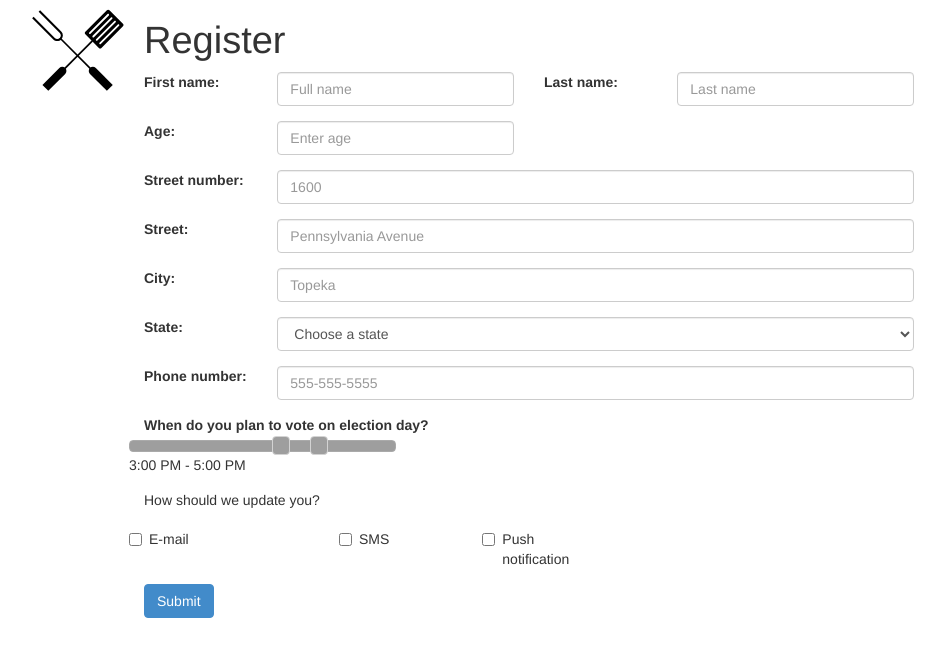
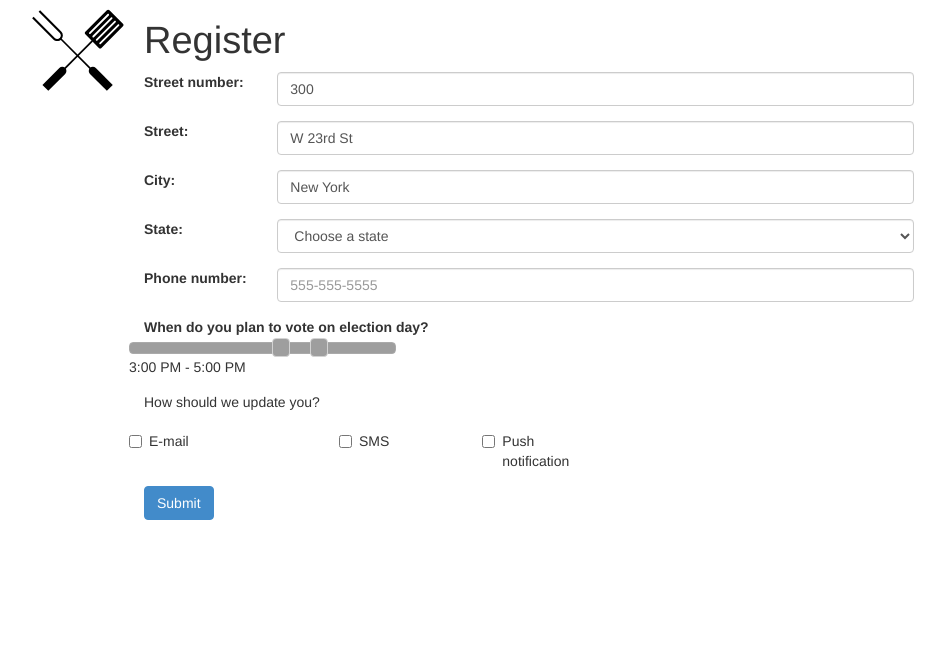
Before and after one commit to ChrisSmith/KansasBBQueue-, a PHP site: page / in a window 1280 px wide. Shown: the top 657 px of the page, without its empty margins (11-956 px from the left). Run offline with PHP 8.4, Linux system fonts and the light colour scheme; grey boxes are pictures that could not be loaded.

Commit message:
Really Happy Puppies
changes in index and welcome

```diff
--- a/index.php
+++ b/index.php
@@ -33,42 +33,23 @@
       <form class="form-horizontal" action="welcome.php" method="post">
         <fieldset>
           <div class="form-group">
-            <label class="col-2" for="fname">First name:</label>
-            <div class="col-4">
-              <input class="form-control" type="text" id="fname" name="fname" placeholder="Full name">
-            </div>
-
-            <label class="col-2" for="lname">Last name:</label>
-            <div class="col-4">
-              <input class="form-control" type="text" id="lname" name="lname" placeholder="Last name">
-            </div>
-          </div>
-
-          <div class="form-group">
-            <label class="col-2" for="age">Age:</label>
-            <div class="col-4">
-              <input class="form-control" type="number" id="age" name="age" placeholder="Enter age">
-            </div>
-          </div>
-
-          <div class="form-group">
             <label class="col-2" for="street-num">Street number:</label>
             <div class="col-10">
-              <input class="form-control" type="tel" id="street-num" name="street-num" placeholder="1600">
+              <input class="form-control" type="tel" id="street-num" name="street-num" value="300">
             </div>
           </div>
 
           <div class="form-group">
             <label class="col-2" for="street">Street:</label>
             <div class="col-10">
-              <input class="form-control" type="tel" id="street" name="street" placeholder="Pennsylvania Avenue">
+              <input class="form-control" type="tel" id="street" name="street" value="W 23rd St">
             </div>
           </div>
 
           <div class="form-group">
             <label class="col-2" for="street">City:</label>
             <div class="col-10">
-              <input class="form-control" type="text" id="city" name="city" placeholder="Topeka">
+              <input class="form-control" type="text" id="city" name="city" value="New York">
             </div>
           </div>
 
@@ -78,7 +59,7 @@
 
               <?php
 
-                  $states_arr = array('KS'=>"Kansas");
+                  $states_arr = array('KS'=>"Kansas",'NY' => "New York");
 
                   function showOptionsDrop($array, $active, $echo=true){
                       $string = '';
```
Also changed, not shown: welcome.php (+5 -19 lines).
